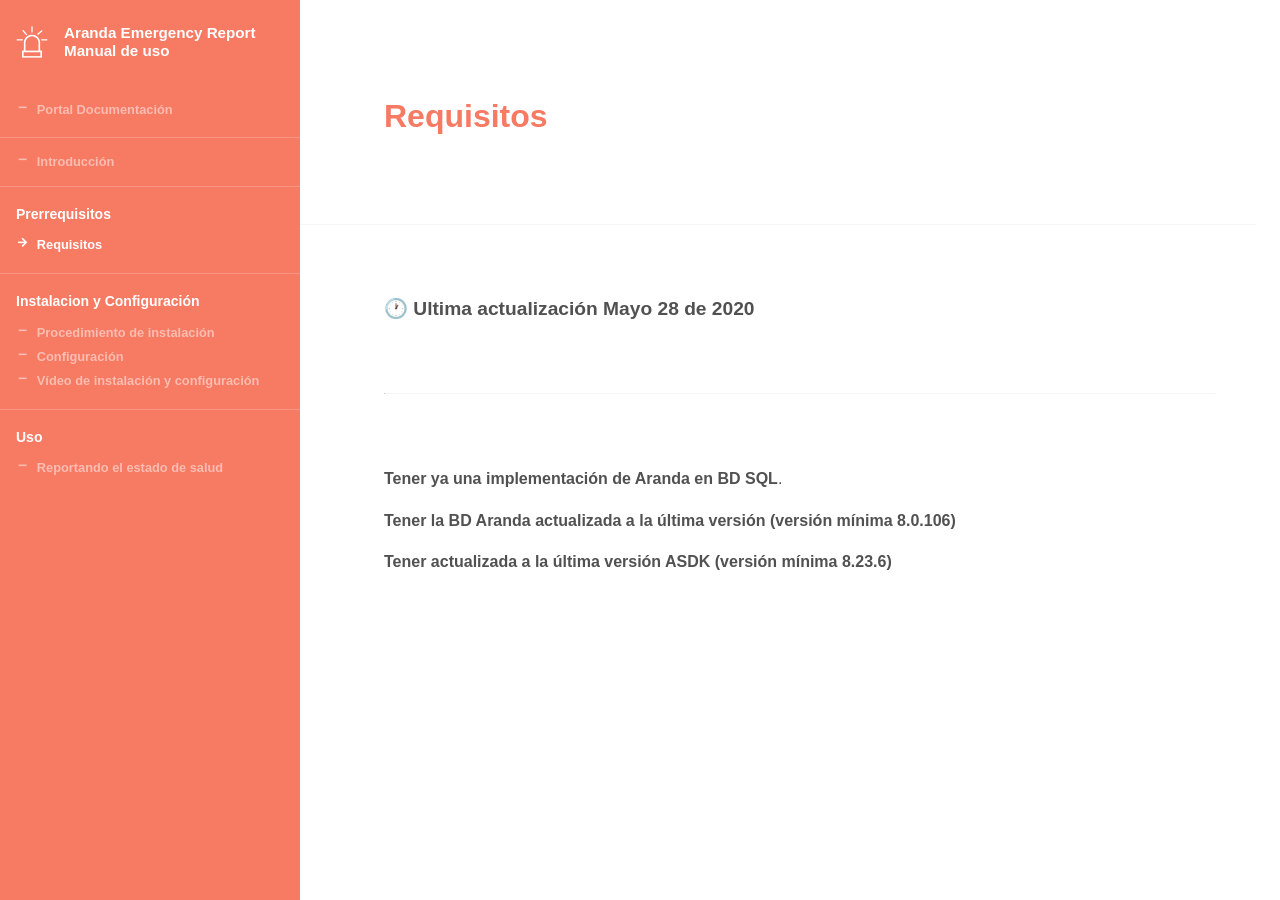
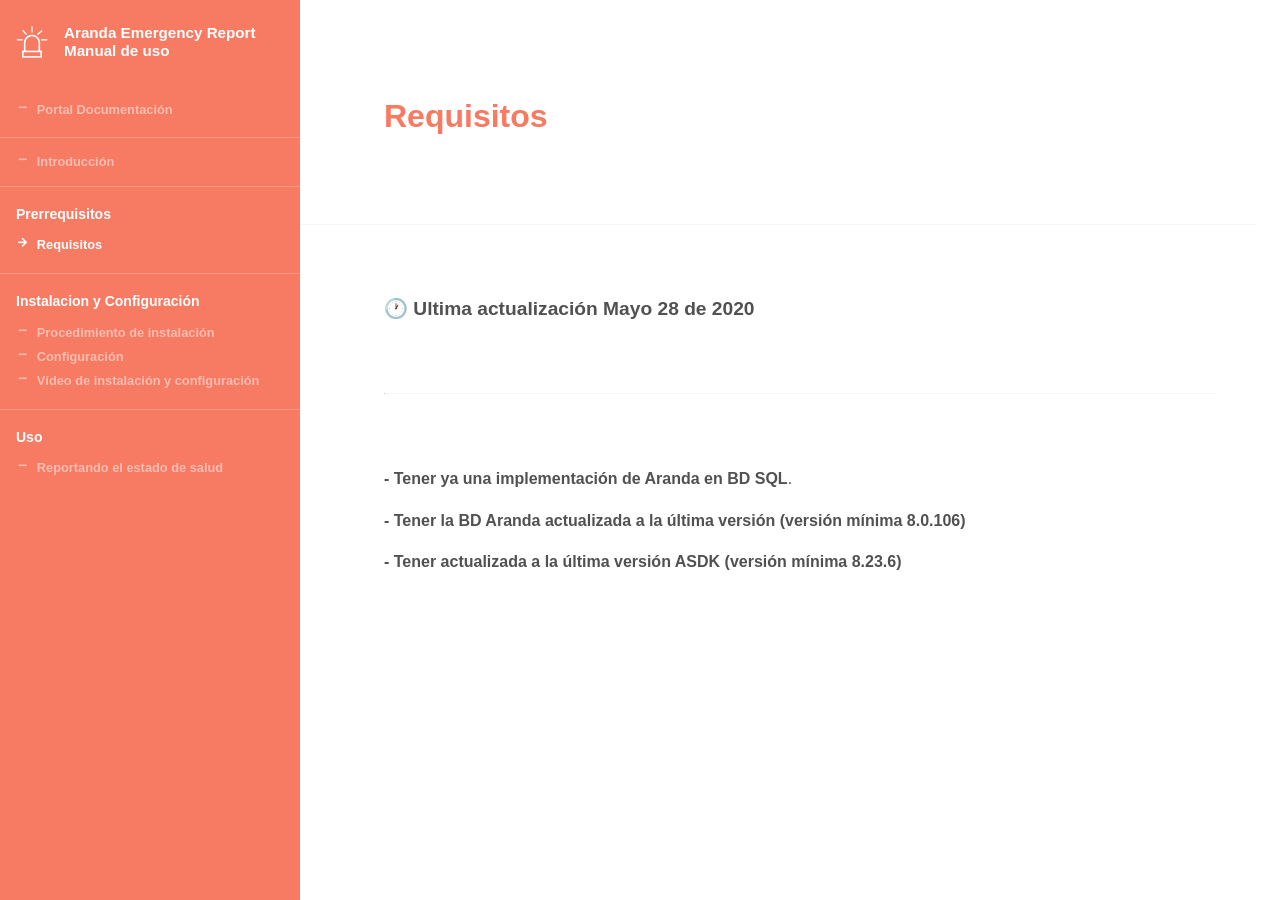
Before and after one commit to Nats85/ArandaEmergencyReport, a Jekyll site: the page built from _docs/prerrequisitos/prerrequisitos.md, in a window 1280 px wide. Built offline with Jekyll 4.4.1, drawn with Linux system fonts in a browser that asks for light colours.

```diff
--- a/_docs/prerrequisitos/prerrequisitos.md
+++ b/_docs/prerrequisitos/prerrequisitos.md
@@ -9,8 +9,8 @@ info:
 
 
 
-**Tener ya una implementación de Aranda en BD SQL**.
+**- Tener ya una implementación de Aranda en BD SQL**.
 
-**Tener la BD Aranda actualizada a la última versión (versión mínima 8.0.106)**
+**- Tener la BD Aranda actualizada a la última versión (versión mínima 8.0.106)**
 
-**Tener actualizada a la última versión ASDK (versión mínima 8.23.6)**
+**- Tener actualizada a la última versión ASDK (versión mínima 8.23.6)**
```
